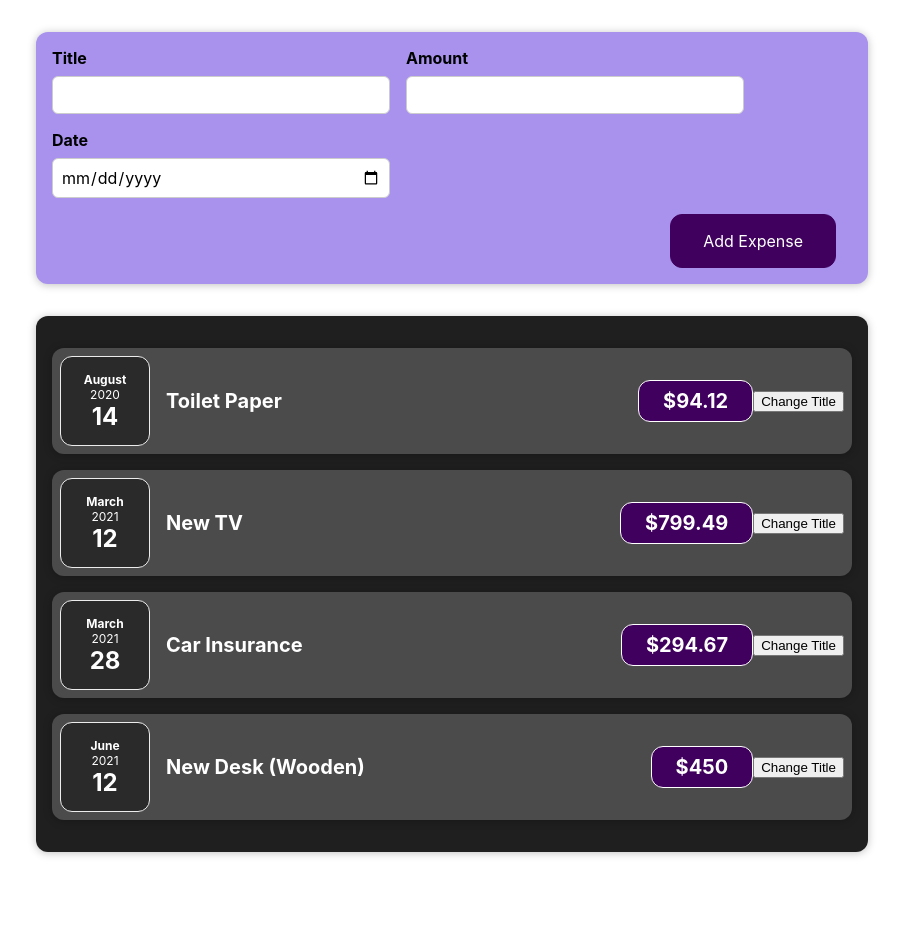
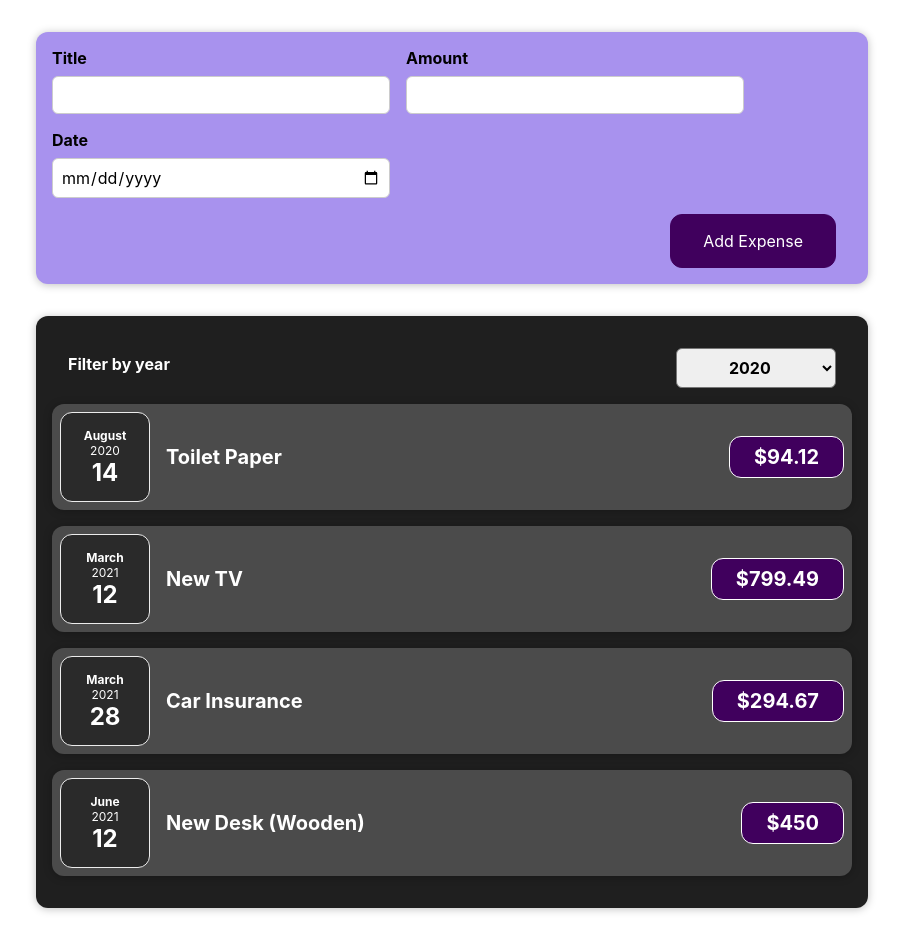
Before and after one commit to omontoy/expenses, a React (Create React App) app: page / in a window 1280 px wide. Shown: the whole page, without its empty margins (188-1091 px from the left). Before the commit the page ends 884 px from the top, so only its background shows below. Built offline with nearby package versions, Linux system fonts and the light colour scheme.

Commit message:
Change props components to receive props itself instead of destructuring those props on components arguments

```diff
--- a/src/components/Expenses/ExpenseItem.js
+++ b/src/components/Expenses/ExpenseItem.js
@@ -1,24 +1,15 @@
-import { useState } from "react";
 import Card from "../UI/Card";
 import ExpenseDate from "./ExpenseDate";
 import "./ExpenseItem.css";
 
 const ExpenseItem = ({ date, title, amount }) => {
-
-   const [newTitle, setNewTitle] = useState(title)
-
-  const clickHandler = () => {
-    setNewTitle('Title Updated')
-  }
-
   return (
     <Card className="expense-item">
       <ExpenseDate date={date} />
       <div className="expense-item__description">
-        <h2>{newTitle}</h2>
+        <h2>{title}</h2>
         <div className="expense-item__price">${amount}</div>
       </div>
-      <button onClick={clickHandler}>Change Title</button>
     </Card>
   );
 }
--- a/src/components/Expenses/Expenses.js
+++ b/src/components/Expenses/Expenses.js
@@ -1,9 +1,18 @@
+import { useState } from "react";
 import Card from "../UI/Card";
 import ExpenseItem from "./ExpenseItem";
 import "./Expenses.css";
+import ExpensesFilter from "./ExpensesFilter";
 
-const Expenses = ({ items }) => {
-  const expenses = items.map(({ id, title, amount, date }) => (
+const Expenses = (props) => {
+
+  const [ selectedYear, setSelectedYear ] = useState('2020')
+
+  const yearHandler = (year) => {
+    setSelectedYear(year)
+  }
+
+  const expenses = props.items.map(({ id, title, amount, date }) => (
     <ExpenseItem
       key={id}
       title={title}
@@ -12,10 +21,20 @@ const Expenses = ({ items }) => {
     />
   ))
 
+  // const filteredExpenses = expenses.filter(expense => (
+  //   expense.props.date.getFullYear() === selectedYear
+  // ))
+
   return (
-    <Card className="expenses">
-      {expenses}
-    </Card>
+    <div>
+      <Card className="expenses">
+      <ExpensesFilter
+        selected={selectedYear}
+        onSelectedYear={yearHandler}
+      />
+        {expenses}
+      </Card>
+    </div>
   );
 };
 
--- a/src/components/Expenses/ExpensesFilter.js
+++ b/src/components/Expenses/ExpensesFilter.js
@@ -1,13 +1,20 @@
-import React from 'react';
-
 import './ExpensesFilter.css';
 
-const ExpensesFilter = () => {
+const ExpensesFilter = (props) => {
+
+  const filterHandler = e => {
+    const yearSelected = e.target.value
+    props.onSelectedYear(yearSelected)
+  }
+
   return (
     <div className='expenses-filter'>
       <div className='expenses-filter__control'>
         <label>Filter by year</label>
-        <select>
+        <select
+          onChange={filterHandler}
+          value={props.selected}
+        >
           <option value='2022'>2022</option>
           <option value='2021'>2021</option>
           <option value='2020'>2020</option>
--- a/src/components/NewExpense/ExpenseForm.js
+++ b/src/components/NewExpense/ExpenseForm.js
@@ -1,7 +1,7 @@
 import { useState } from "react";
 import "./ExpenseForm.css";
 
-const ExpenseForm = ({ onSaveNewExpense }) => {
+const ExpenseForm = (props) => {
 
   const [ userInput, setUserInput ] = useState({
     enteredTitle: '',
@@ -26,7 +26,7 @@ const ExpenseForm = ({ onSaveNewExpense }) => {
       date: new Date(enteredDate)
     }
 
-    onSaveNewExpense(newExpenseData)
+    props.onSaveNewExpense(newExpenseData)
 
     setUserInput({
       enteredTitle: '',
--- a/src/components/NewExpense/NewExpense.js
+++ b/src/components/NewExpense/NewExpense.js
@@ -1,7 +1,7 @@
 import ExpenseForm from "./ExpenseForm";
 import "./NewExpense.css";
 
-const NewExpense = ({ onCreatedNewExpense }) => {
+const NewExpense = (props) => {
 
   const newExpenseHandler = newExpenseData => {
     const expenseData = {
@@ -9,7 +9,7 @@ const NewExpense = ({ onCreatedNewExpense }) => {
       ...newExpenseData
     }
 
-    onCreatedNewExpense(expenseData)
+    props.onCreatedNewExpense(expenseData)
   }
 
   return (
```
